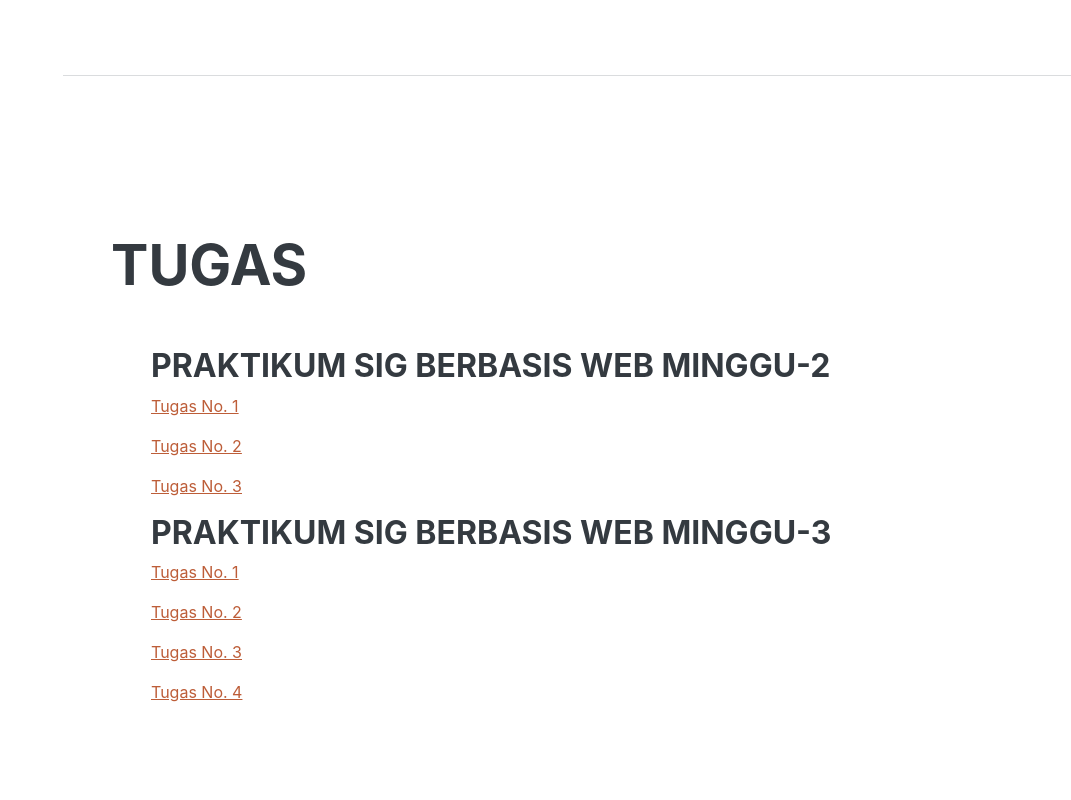
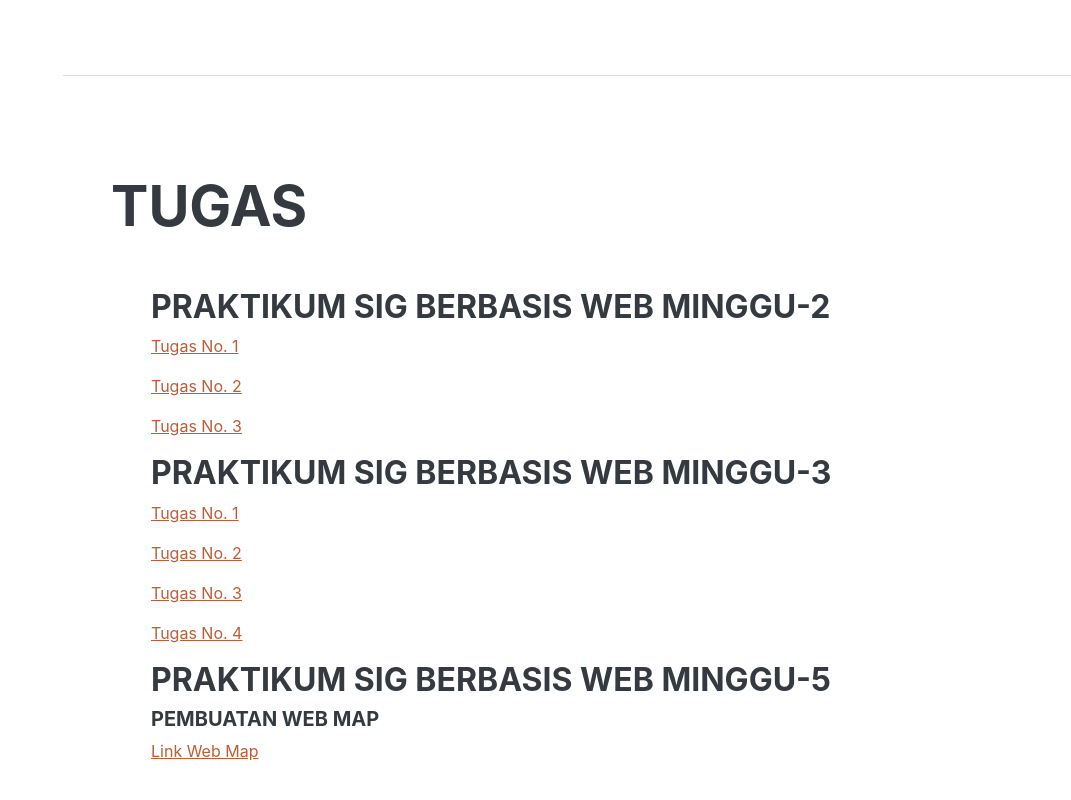
Before and after one commit to Ruthnad31/M4_Bootstrap, a plain HTML site: page index.html in a window 1280 px wide. Shown: the part 3929-4729 px from the top of the page, without its empty margins (209-1280 px from the left). Drawn offline with nearby package versions, Linux system fonts and the light colour scheme; a web font is replaced by a local one.

Commit message:
Menambahkan link Web Map

```diff
--- a/index.html
+++ b/index.html
@@ -162,6 +162,10 @@
                         <p><a href="https://ruthnad31.github.io/M3_T2/">Tugas No. 2</a></p>
                         <p><a href="https://ruthnad31.github.io/M3_T3/">Tugas No. 3</a></p>
                         <p><a href="https://ruthnad31.github.io/M3_T4/">Tugas No. 4</a></p>
+
+                        <h3>Praktikum SIG Berbasis Web Minggu-5</h3>
+                        <h5>Pembuatan Web Map</h5>
+                        <p><a href="https://ruthnad31.github.io/WebMap/">Link Web Map</a></p>
                     </ul>
                 </div>
             </section>
```
